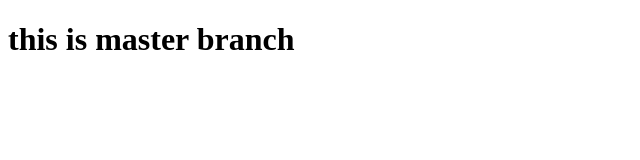
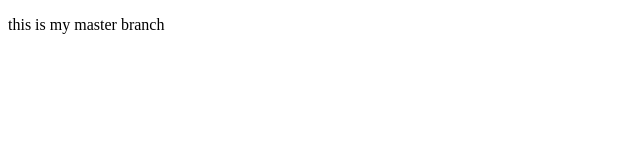
Before and after one commit to flying01/test1, a plain HTML site: page index.html in a window 1280 px wide. Shown: the whole page, without its empty margins (0-640 px from the left). Drawn offline with Linux system fonts and the light colour scheme.

Commit message:
change from h1 to p

```diff
--- a/index.html
+++ b/index.html
@@ -7,6 +7,6 @@
     <title>Document</title>
   </head>
   <body>
-    <h1>this is master branch</h1>
+    <p>this is my master branch</p>
   </body>
 </html>
```
